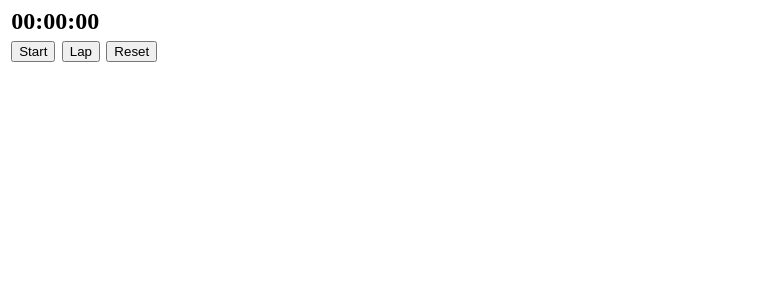
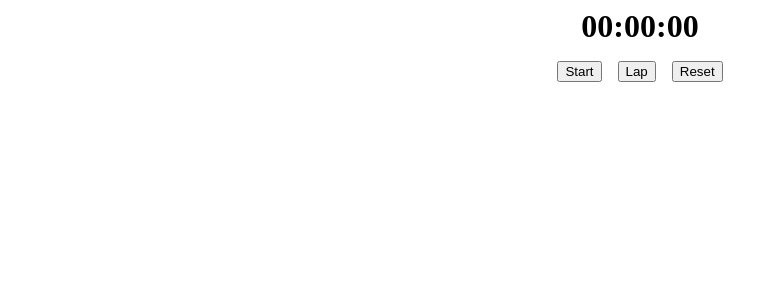
Before and after one commit to Shopify/eng-intern-assessment-react, a React app: page / in a window 1280 px wide. Shown: the top 300 px of the page, without its empty margins (0-775 px from the left). Built offline with nearby package versions, Linux system fonts and the light colour scheme.

Commit message:
Move CSS it's own file

```diff
--- /dev/null
+++ b/src/StopWatch.css
@@ -0,0 +1,32 @@
+/* StopWatch.css */
+
+/* Container styles */
+#stopwatch-container {
+    text-align: center;
+  }
+
+  /* Display styles */
+  #stopwatch-display {
+    font-size: 2rem;
+    margin: 0.5rem;
+  }
+
+  /* Buttons styles */
+  #stopwatch-buttons {
+    display: flex;
+    justify-content: center;
+    gap: 1rem;
+    margin-top: 1rem;
+  }
+
+  /* Lap list styles */
+  #lap-list {
+    margin-top: 1rem;
+  }
+
+  /* Lap item styles */
+  #lap-list li {
+    list-style: none;
+    font-size: 1rem;
+    margin: 0.5rem 0;
+  }
--- a/src/StopWatch.tsx
+++ b/src/StopWatch.tsx
@@ -1,5 +1,6 @@
 import React, { useEffect, useState } from 'react'
 import StopWatchButton from './StopWatchButton'
+import './StopWatch.css';
 
 export default function StopWatch() {
     const [counter, setCounter] = useState(0)
@@ -38,8 +39,8 @@ export default function StopWatch() {
     }
 
     return(
-        <div>
-            <h1 id='stopwatch-display' style={{ margin: '0.2rem' }}>{getDisplayText(counter)}</h1>
+        <div id='stopwatch-container'>
+            <h1 id='stopwatch-display'>{getDisplayText(counter)}</h1>
             <div id='stopwatch-buttons'>
                 {!isRunning && <StopWatchButton id='start-button' onClick={() => { setIsRunning(true) }} content='Start'></StopWatchButton>}
                 {isRunning && <StopWatchButton id='stop-button' onClick={() => { setIsRunning(false) }} content='Stop'></StopWatchButton>}
--- a/src/StopWatchButton.tsx
+++ b/src/StopWatchButton.tsx
@@ -8,6 +8,6 @@ interface StopWatchButtonProps {
 
 export default function StopWatchButton({ content, id, onClick = undefined} : StopWatchButtonProps) {
     return(
-        <button id={id} onClick={onClick} style={{ margin: '0.2rem' }}>{ content }</button>
+        <button id={id} onClick={onClick}>{ content }</button>
     )
 }
```
